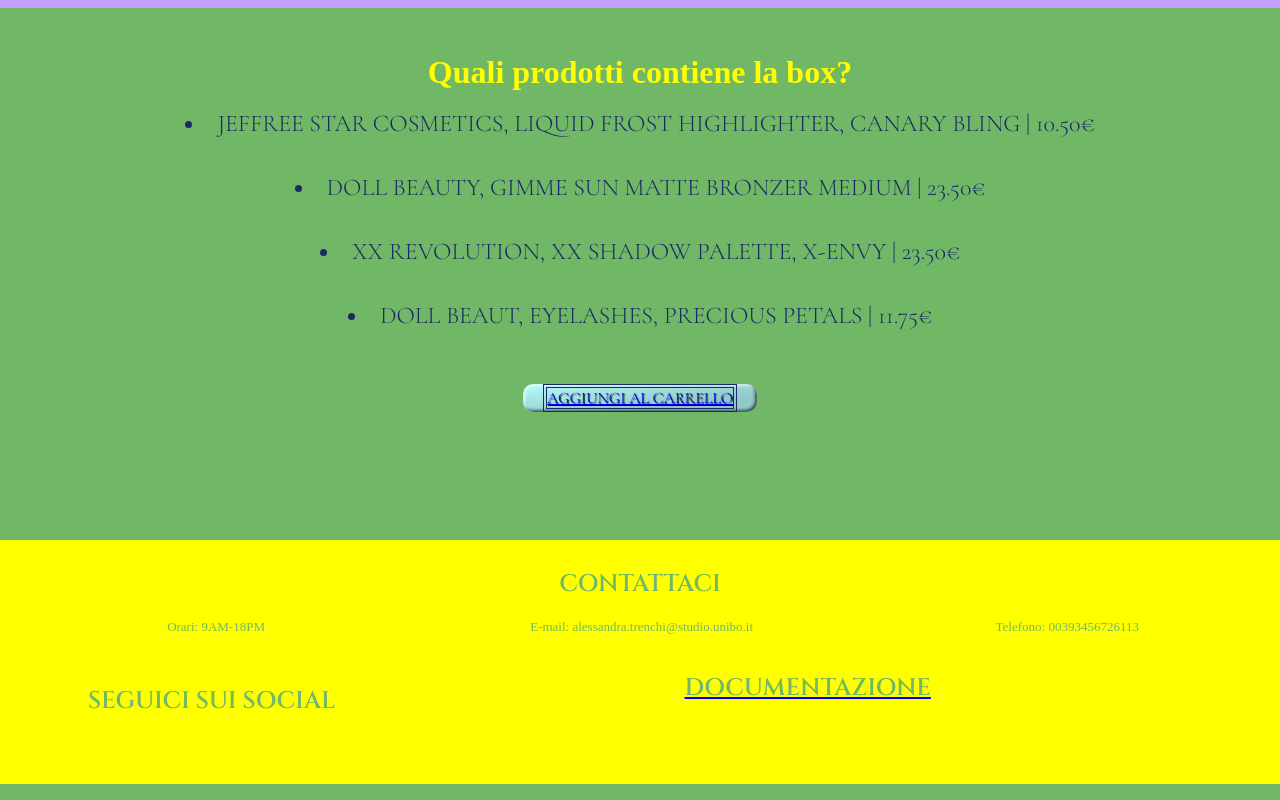
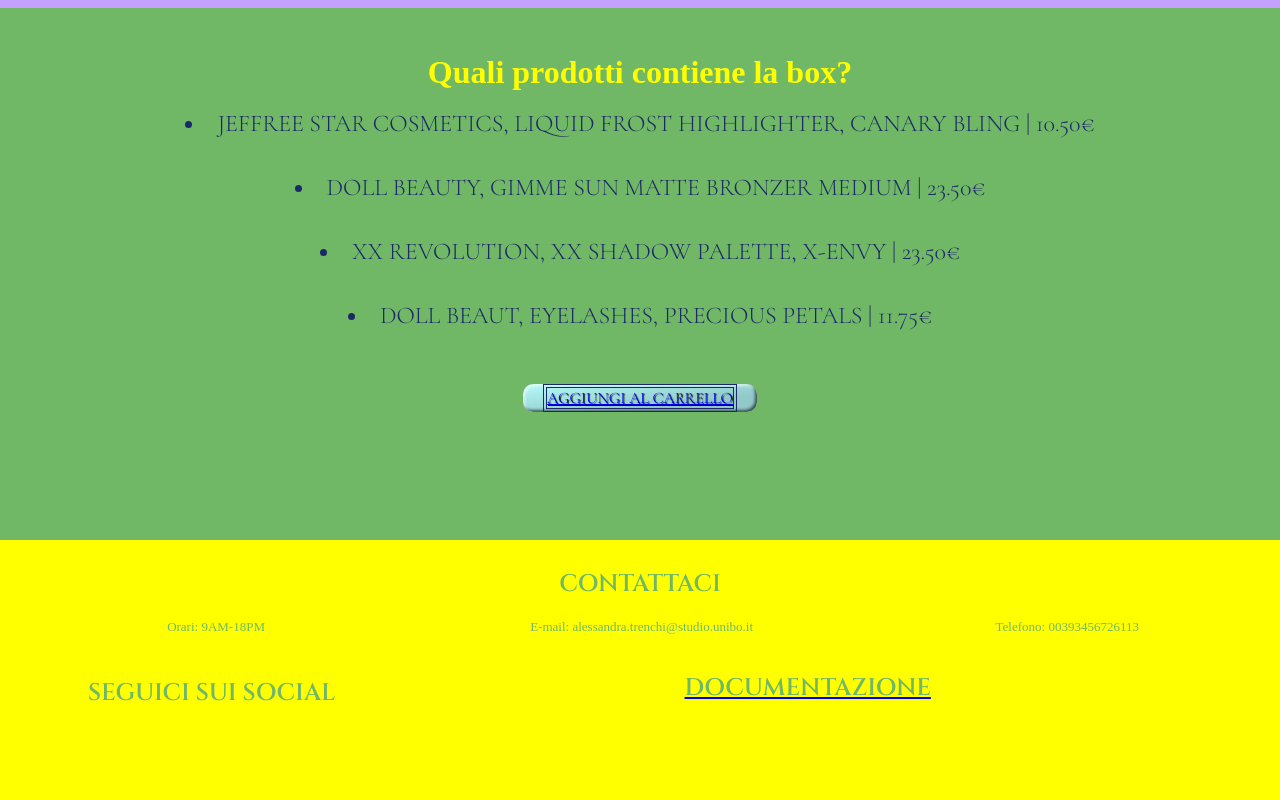
Before and after one commit to AlessandraTrenchi/AlessandraTrenchi.github.io, a plain HTML site: page Boxpassate/boxpassate.html in a window 1280 px wide. Shown: the part 6797-7597 px from the top of the page. Drawn offline with nearby package versions, Linux system fonts and the light colour scheme.

Commit message:
Update boxpassate.css

```diff
--- a/Boxpassate/boxpassate.css
+++ b/Boxpassate/boxpassate.css
@@ -173,7 +173,7 @@ ol li {
   background-color: yellow;
   margin-top: 3rem;
   margin-bottom: 0px;
-  padding-bottom: 9rem;
+  padding-bottom: 10rem;
   height:100px;
   width:100%;
   font-size  : x-large;
@@ -193,12 +193,13 @@ ol li {
   color: #70B866;
   font-weight: bold;
   font-size  : x-large;
-  margin-top: 0.5rem;
+  margin-top: 0rem;
   text-align: center;
 }
 
 #doc{
   padding-top: 4rem;
+
 }
 .contacts {
   display: table;
```
